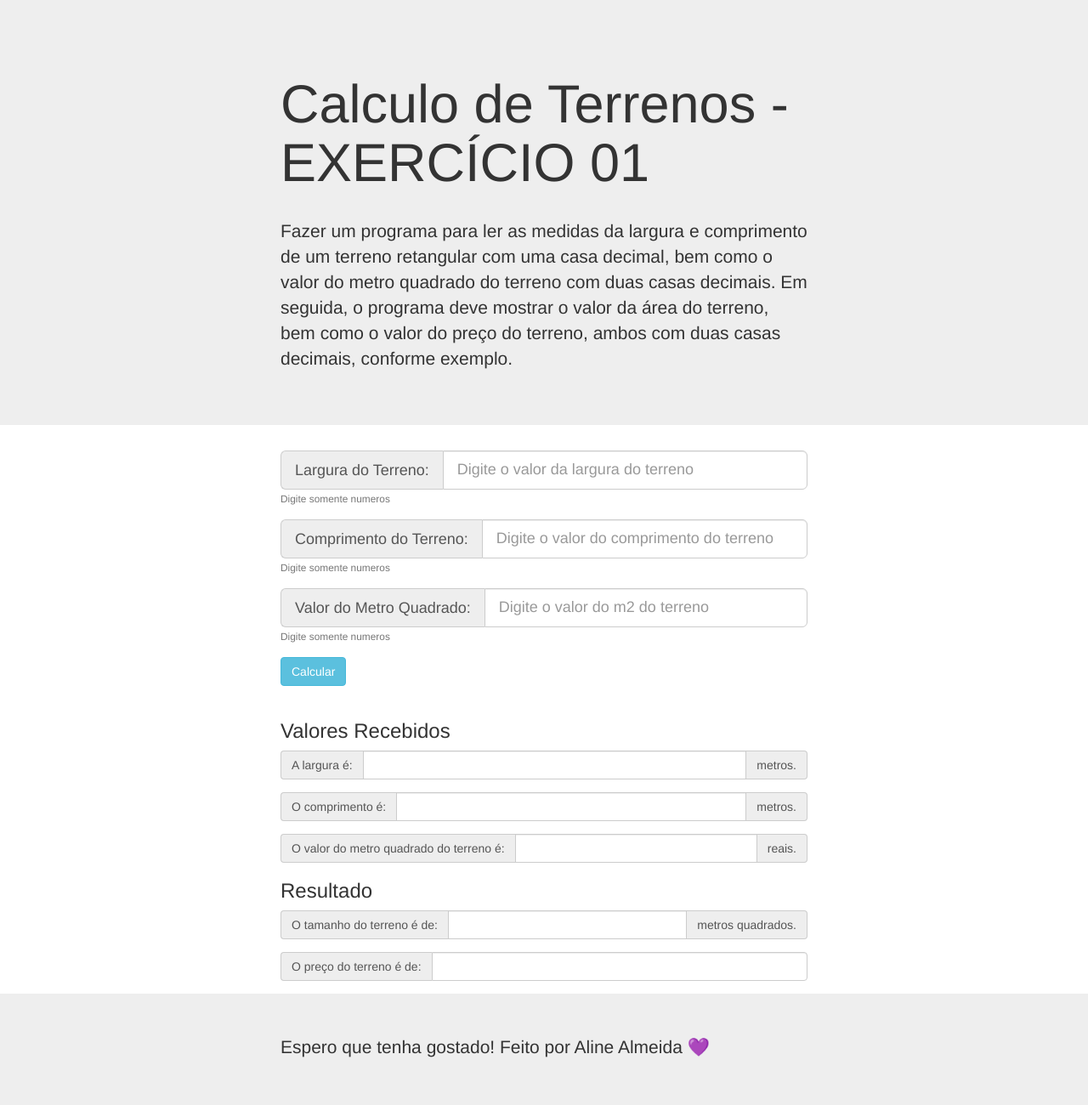
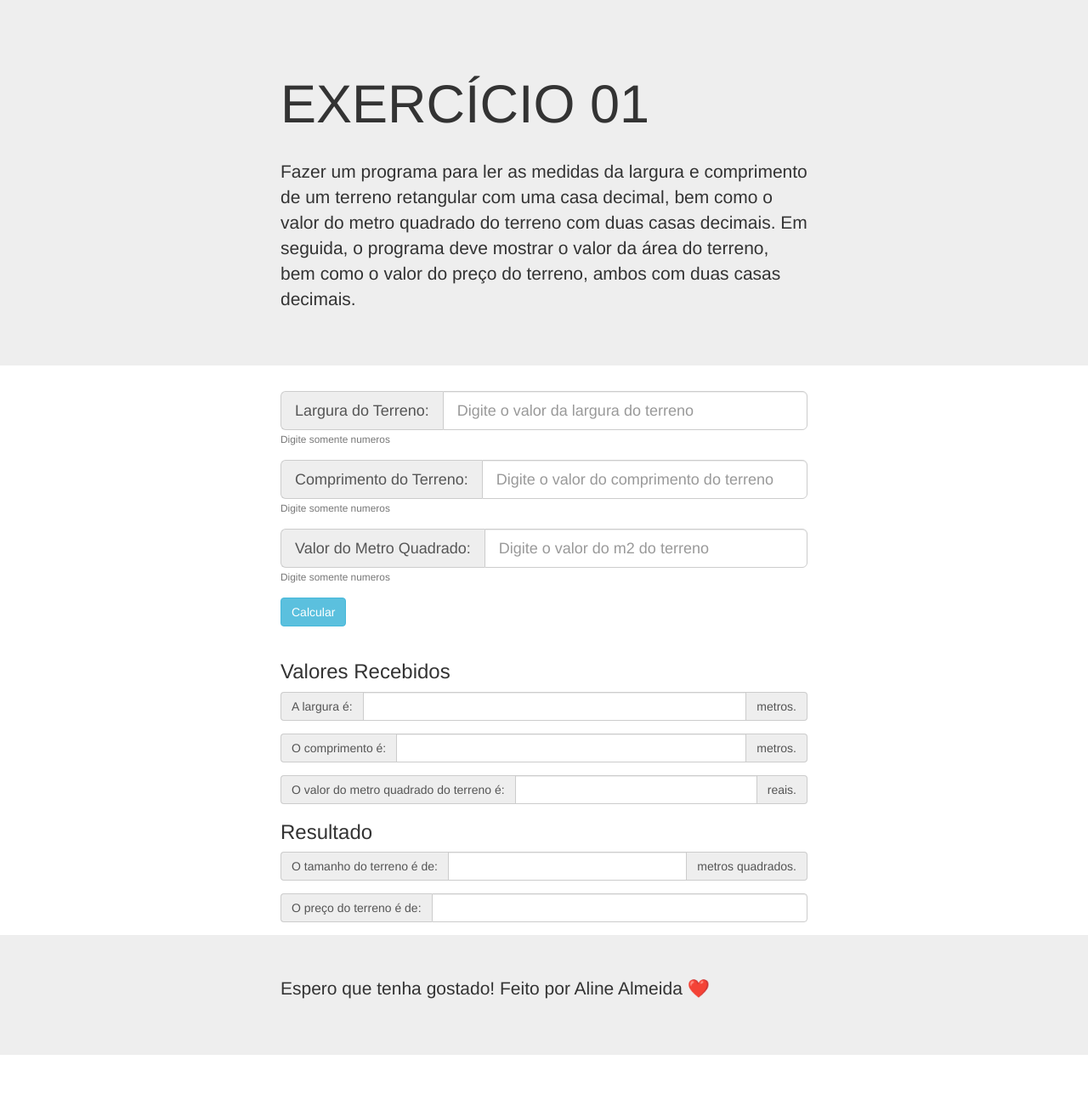
Before and after one commit to AlineAlmeida85/Jovens-Tegranos-Exercicio01, a plain HTML site: page index.html in a window 1280 px wide. Shown: the top 1300 px of the page at 85% size. After the commit the page ends 1271 px from the top, so only its background shows below. Drawn offline with nearby package versions, Linux system fonts and the light colour scheme.

Commit message:
Update index.html

```diff
--- a/index.html
+++ b/index.html
@@ -14,10 +14,10 @@
 <body>
     <div class="jumbotron">
         <div class="container">
-            <h1 class="page-header">Calculo de Terrenos - EXERCÍCIO 01</h1>
+            <h1 class="page-header">EXERCÍCIO 01</h1>
             <p>Fazer um programa para ler as medidas da largura e comprimento de um terreno retangular com uma casa decimal, bem como o valor
                 do metro quadrado do terreno com duas casas decimais. Em seguida, o programa deve mostrar o valor da área do terreno, bem como
-                o valor do preço do terreno, ambos com duas casas decimais, conforme exemplo.</p>
+                o valor do preço do terreno, ambos com duas casas decimais.</p>
         </div>
     </div>
     <div class="container formulario">
@@ -89,7 +89,7 @@
     </div>
     <div class="jumbotron">
         <div class="container">
-            <p>Espero que  tenha gostado! Feito por Aline Almeida 💜</p>
+            <p>Espero que  tenha gostado! Feito por Aline Almeida ❤️</p>
         </div>
     </div>
     <script src="./script.js"></script>
```
